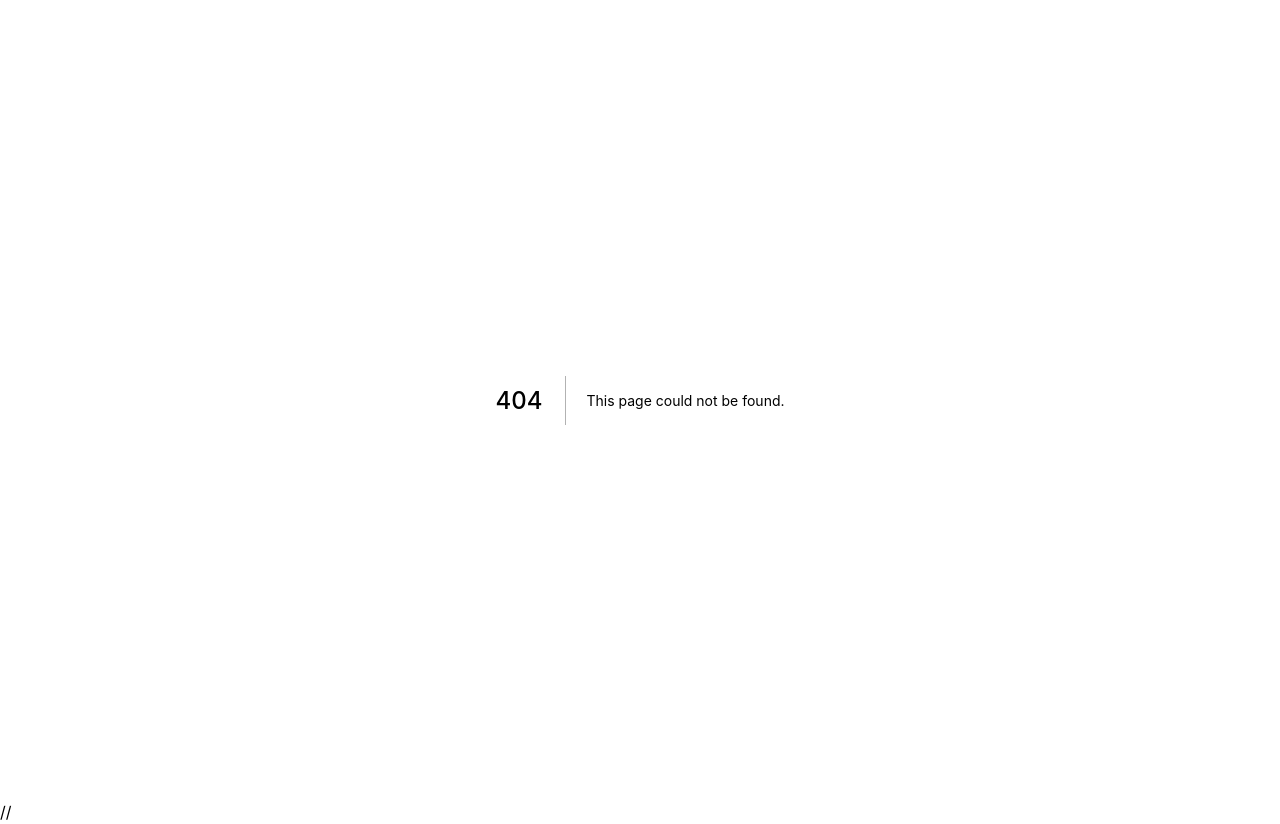
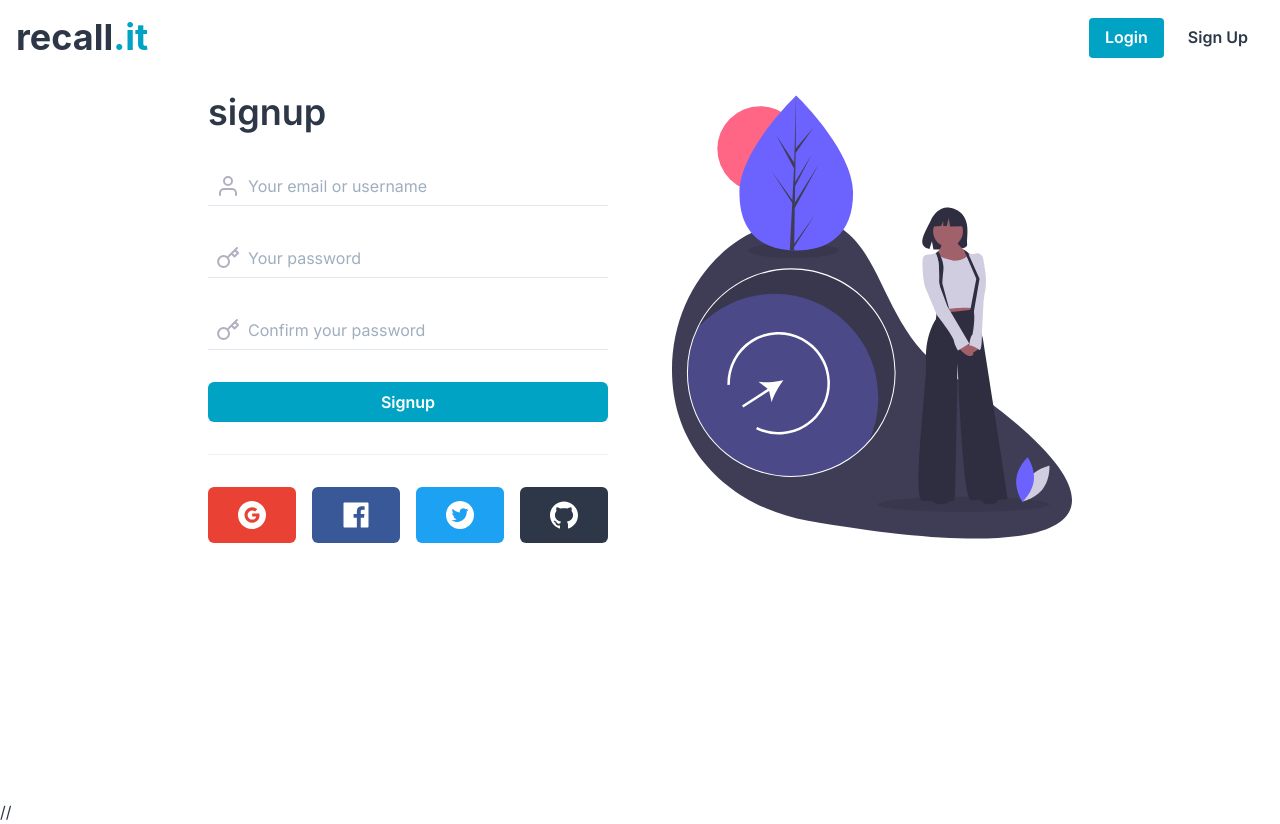
Before and after one commit to gustavo-zsilva/recall-it, a Next.js app: page /signup in a window 1280 px wide. Before the commit this address had no page. Built offline with nearby package versions, Linux system fonts and the light colour scheme.

Commit message:
Added SIgnup page

```diff
--- /dev/null
+++ b/src/pages/signup.tsx
@@ -0,0 +1,62 @@
+import Head from 'next/head';
+import Image from 'next/image';
+
+import { FiUser, FiKey } from 'react-icons/fi';
+import { AiFillGoogleCircle, AiFillFacebook, AiFillTwitterCircle, AiFillGithub } from 'react-icons/ai';
+
+import { Layout } from "../components/Layout";
+import { Flex, Heading, Input, InputGroup, InputLeftElement, Button, Stack, Divider } from '@chakra-ui/react';
+
+export default function Signup() {
+  return (
+    <Layout>
+      <Head>
+        <title>Signup | recall.it</title>
+      </Head>
+
+      <Flex gridGap="4rem" m="0 auto">
+
+        <Flex flexDir="column" w="25rem">
+          <Heading fontFamily="Inter" mb="2rem">signup</Heading>
+          <Stack spacing="2rem">
+            <InputGroup>
+              <InputLeftElement children={<FiUser size={24} color="#B1B0C1" />} />
+              <Input variant="flushed" placeholder="Your email or username" type="text" />
+            </InputGroup>
+            <InputGroup>
+              <InputLeftElement children={<FiKey size={24} color="#B1B0C1" />} />
+              <Input variant="flushed" placeholder="Your password" type="password" />
+            </InputGroup>
+            <InputGroup>
+              <InputLeftElement children={<FiKey size={24} color="#B1B0C1" />} />
+              <Input variant="flushed" placeholder="Confirm your password" type="password" />
+            </InputGroup>
+            <Button bg="cyan.600" color="#FFF" _hover={{ bg: "cyan.700" }} type="submit">Signup</Button>
+          </Stack>
+
+          <Divider m="2rem 0" />
+
+          <Flex justifyContent="space-between">
+            <Button p={7} display="flex" bg="#E94235" _hover={{ bg: "#ca382d" }}>
+              <AiFillGoogleCircle size={32} color="#FFF"/>
+            </Button>
+            <Button p={7} colorScheme="facebook">
+              <AiFillFacebook size={32} />
+            </Button>
+            <Button p={7} colorScheme="twitter">
+              <AiFillTwitterCircle size={32} />
+            </Button>
+            <Button p={7} bg="#2D3748" _hover={{ bg: "#1d2430" }}>
+              <AiFillGithub size={32} color="#FFF" />
+            </Button>
+          </Flex>
+        </Flex>
+
+        <Flex>
+          <Image width={400} height={400} src="/assets/login.svg" alt="Login" />
+        </Flex>
+
+      </Flex>
+    </Layout>
+  )
+}
```
